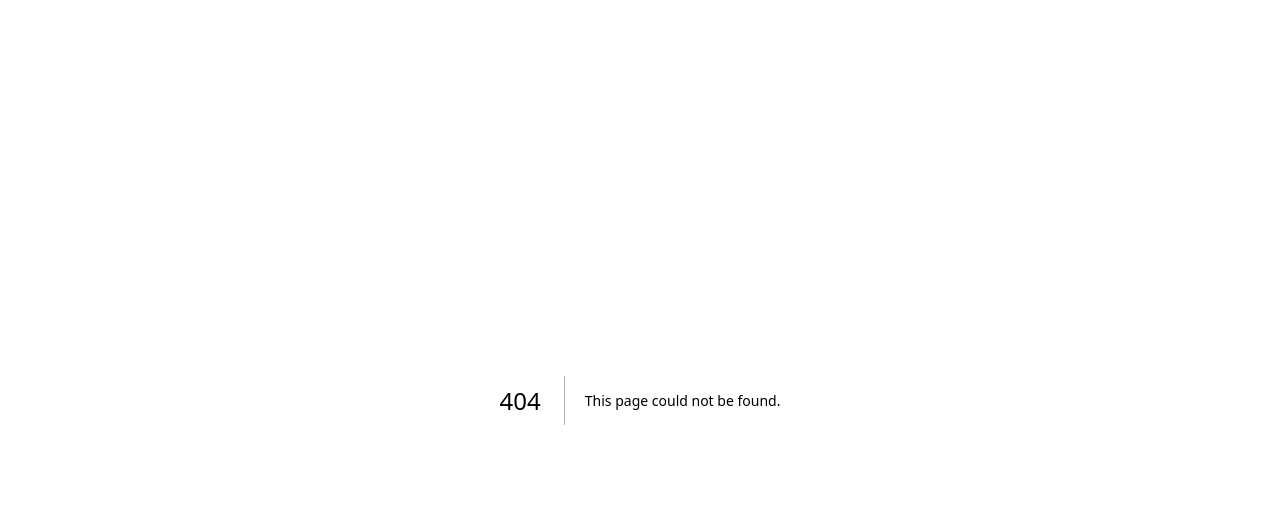
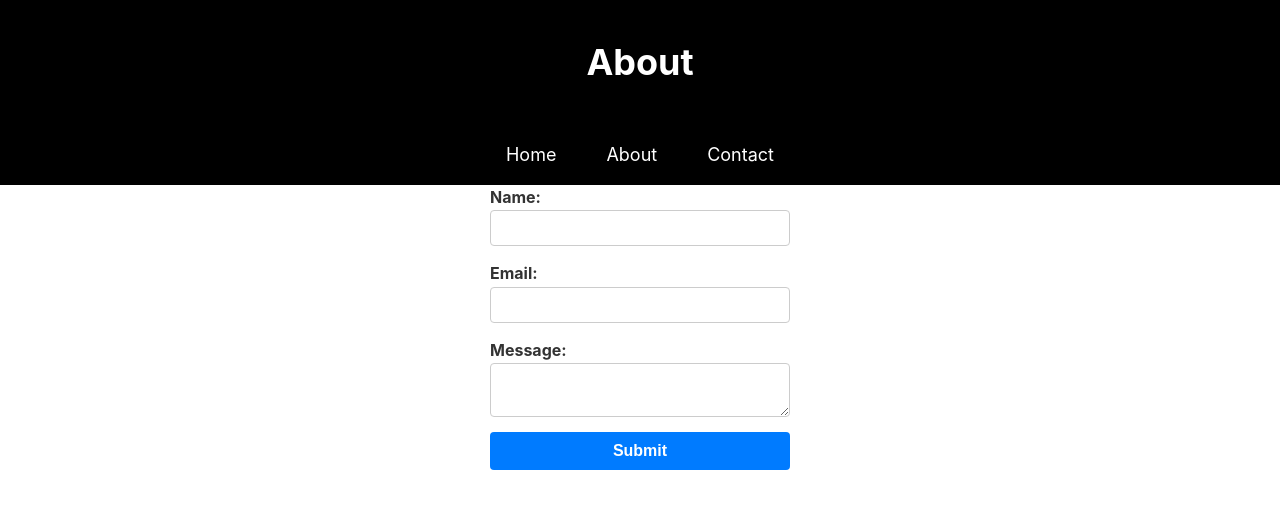
Before and after one commit to darocena/darocena.github.io, a Next.js app: page /contact in a window 1280 px wide. Before the commit this address had no page. Shown: the top 508 px of the page. Built offline with nearby package versions, Linux system fonts and the light colour scheme.

Commit message:
first iteration of contact page, made contact form and ContactPage component, added next page

```diff
--- a/components/Nav/Nav.tsx
+++ b/components/Nav/Nav.tsx
@@ -1,4 +1,3 @@
-//Create a navigation bar component with next.js and styled-components
 import styled from 'styled-components';
 import Link from 'next/link';
 
@@ -18,7 +17,6 @@ const Nav = () => {
     )
     }
 
-    //Create NavContainer styled component
     const NavContainer = styled.nav`
         background-color: #000;
         color: #fff;
--- /dev/null
+++ b/components/pages/ContactPage/Contact.tsx
@@ -0,0 +1,112 @@
+// components/ContactForm.tsx
+
+import Header from "@/components/Header/Header";
+import Nav from "@/components/Nav/Nav";
+import PageContainer from "@/components/PageContainer/PageContainer";
+import React, { useState } from "react";
+import styled from "styled-components";
+
+const FormContainer = styled.form`
+  display: flex;
+  flex-direction: column;
+  width: 300px;
+  margin: 0 auto;
+`;
+
+const FormGroup = styled.div`
+  display: flex;
+  flex-direction: column;
+  margin-bottom: 15px;
+`;
+
+const Label = styled.label`
+  font-size: 16px;
+  font-weight: bold;
+`;
+
+const Input = styled.input`
+  padding: 8px;
+  font-size: 16px;
+  border: 1px solid #ccc;
+  border-radius: 4px;
+`;
+
+const TextArea = styled.textarea`
+  padding: 8px;
+  font-size: 16px;
+  border: 1px solid #ccc;
+  border-radius: 4px;
+  resize: vertical;
+`;
+
+const SubmitButton = styled.button`
+  padding: 10px 20px;
+  font-size: 16px;
+  font-weight: bold;
+  background-color: #007bff;
+  color: #fff;
+  border: none;
+  border-radius: 4px;
+  cursor: pointer;
+`;
+
+const ContactPage: React.FC = () => {
+  const [name, setName] = useState("");
+  const [email, setEmail] = useState("");
+  const [message, setMessage] = useState("");
+
+  const handleSubmit = (e: React.FormEvent<HTMLFormElement>) => {
+    e.preventDefault();
+
+    // Send the form data to your backend or perform any other action here
+    console.log({ name, email, message });
+
+    // Clear the form after submission
+    setName("");
+    setEmail("");
+    setMessage("");
+  };
+
+  return (
+    <>
+      <Header headerText={"About"} />
+      <Nav />
+      <PageContainer>
+        <FormContainer onSubmit={handleSubmit}>
+          <FormGroup>
+            <Label htmlFor="name">Name:</Label>
+            <Input
+              type="text"
+              id="name"
+              value={name}
+              onChange={(e) => setName(e.target.value)}
+              required
+            />
+          </FormGroup>
+          <FormGroup>
+            <Label htmlFor="email">Email:</Label>
+            <Input
+              type="email"
+              id="email"
+              value={email}
+              onChange={(e) => setEmail(e.target.value)}
+              required
+            />
+          </FormGroup>
+          <FormGroup>
+            <Label htmlFor="message">Message:</Label>
+            <TextArea
+              id="message"
+              value={message}
+              onChange={(e) => setMessage(e.target.value)}
+              required
+            />
+          </FormGroup>
+          <SubmitButton type="submit">Submit</SubmitButton>
+        </FormContainer>
+      </PageContainer>
+    </>
+  );
+};
+
+export default ContactPage;
--- /dev/null
+++ b/pages/contact/index.tsx
@@ -0,0 +1,5 @@
+import ContactPage from "@/components/pages/ContactPage/Contact";
+
+export default function PortfolioNextPage() {
+  return <ContactPage />;
+}
```
Also changed, not shown: components/pages/AboutPage/About.tsx (renamed from components/PortfolioPage/About.tsx, +5 -10 lines), pages/about/index.tsx (+4 -6 lines).
